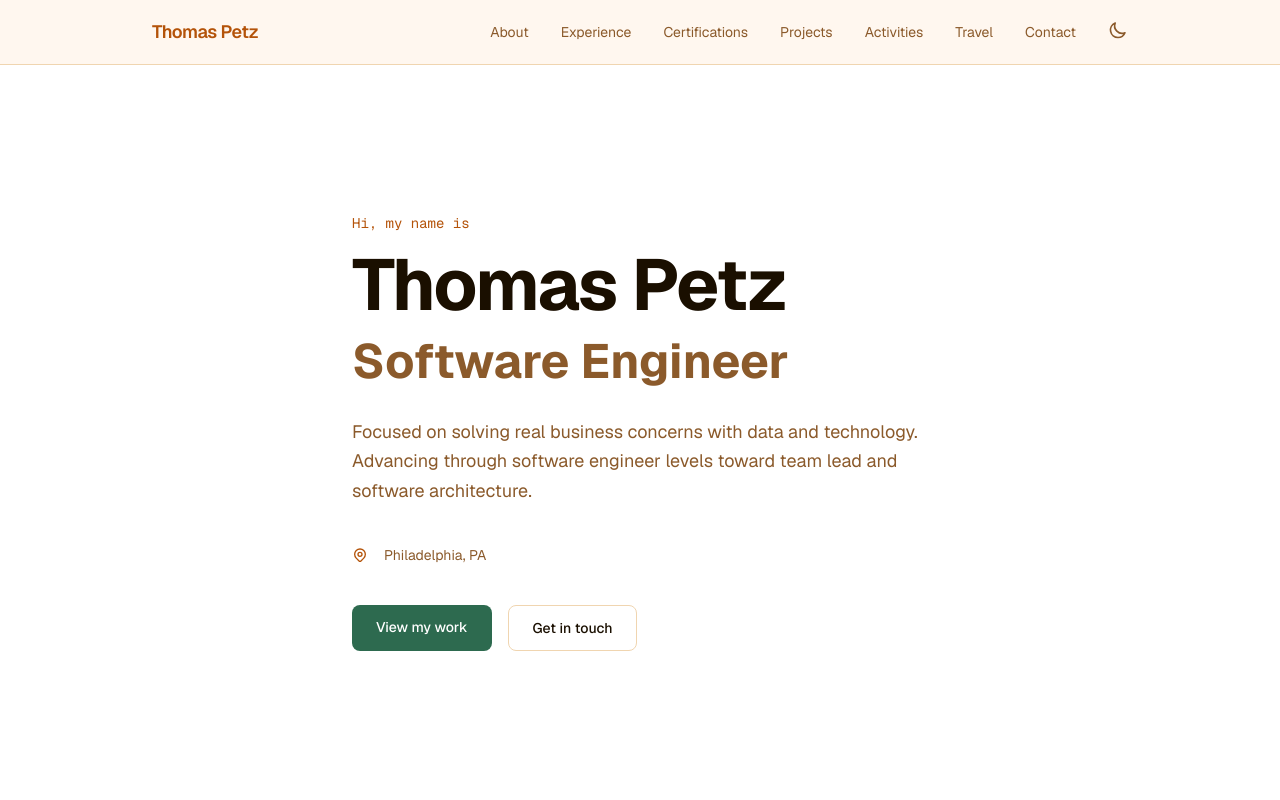
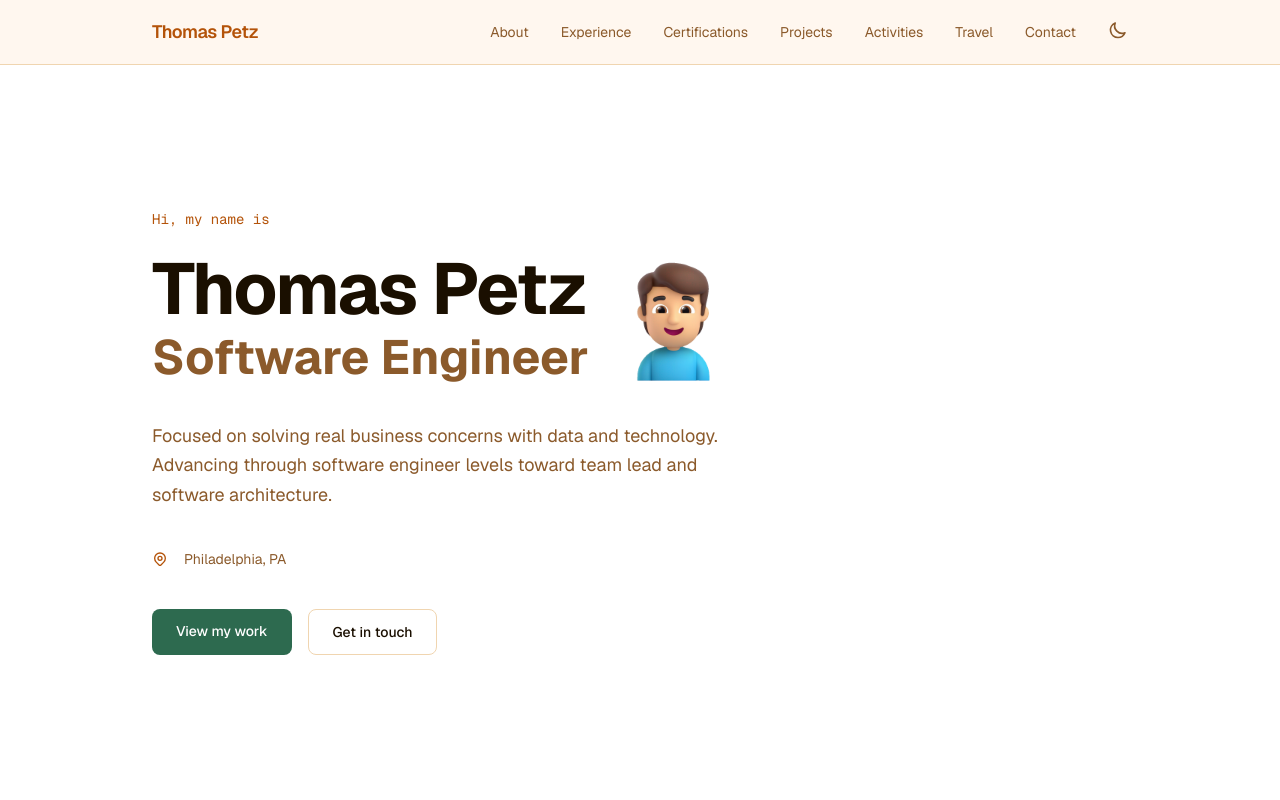
Before and after one commit to tjpetzIII/Portfolio, a Next.js app: page / in a window 1280 px wide. Shown: the top 800 px of the page. Built offline with nearby package versions, Linux system fonts and the light colour scheme.

Commit message:
Added image next to name

```diff
--- a/src/components/Hero.tsx
+++ b/src/components/Hero.tsx
@@ -1,26 +1,56 @@
+import Image from "next/image";
 import { profile } from "@/lib/data";
 
 export default function Hero() {
   return (
-    <section
-      id="about"
-      className="min-h-screen flex items-center pt-16"
-    >
-      <div className="max-w-5xl mx-auto px-6 py-24">
-        <p className="text-accent-secondary font-mono text-sm mb-4">Hi, my name is</p>
-        <h1 className="text-5xl md:text-7xl font-bold tracking-tight mb-4">
+    <section id="about" className="min-h-screen flex items-center pt-16">
+      <div className="max-w-5xl mx-auto px-6 py-24 w-full">
+        <div>
+          <p className="text-accent-secondary font-mono text-sm mb-4">
+            Hi, my name is
+          </p>
+          <div className="flex items-center gap-8 mb-8">
+            <div>
+              <h1 className="text-5xl md:text-7xl font-bold tracking-tight mb-2">
                 {profile.name}
               </h1>
-        <h2 className="text-3xl md:text-5xl font-bold text-muted mb-8">
+              <h2 className="text-3xl md:text-5xl font-bold text-muted">
                 {profile.title}
               </h2>
+            </div>
+            <div className="relative w-28 h-28 md:w-36 md:h-36 shrink-0 overflow-hidden">
+              <Image
+                src="/images/personalPicture.png"
+                alt={profile.name}
+                fill
+                className="object-cover object-top"
+                priority
+              />
+            </div>
+          </div>
           <p className="text-muted text-lg max-w-xl mb-10 leading-relaxed">
             {profile.bio}
           </p>
+
           <div className="flex items-center gap-4 text-sm text-muted mb-10">
-          <svg className="w-4 h-4 text-accent-secondary" fill="none" stroke="currentColor" viewBox="0 0 24 24">
-            <path strokeLinecap="round" strokeLinejoin="round" strokeWidth={2} d="M17.657 16.657L13.414 20.9a1.998 1.998 0 01-2.827 0l-4.244-4.243a8 8 0 1111.314 0z" />
-            <path strokeLinecap="round" strokeLinejoin="round" strokeWidth={2} d="M15 11a3 3 0 11-6 0 3 3 0 016 0z" />
+            <svg
+              className="w-4 h-4 text-accent-secondary"
+              fill="none"
+              stroke="currentColor"
+              viewBox="0 0 24 24"
+            >
+              <path
+                strokeLinecap="round"
+                strokeLinejoin="round"
+                strokeWidth={2}
+                d="M17.657 16.657L13.414 20.9a1.998 1.998 0 01-2.827 0l-4.244-4.243a8 8 0 1111.314 0z"
+              />
+              <path
+                strokeLinecap="round"
+                strokeLinejoin="round"
+                strokeWidth={2}
+                d="M15 11a3 3 0 11-6 0 3 3 0 016 0z"
+              />
             </svg>
             {profile.location}
           </div>
@@ -39,6 +69,7 @@ export default function Hero() {
             </a>
           </div>
         </div>
+      </div>
     </section>
   );
 }
--- a/src/components/Travel.tsx
+++ b/src/components/Travel.tsx
@@ -1,7 +1,12 @@
 "use client";
 
 import { useState } from "react";
-import { ComposableMap, Geographies, Geography, Marker } from "react-simple-maps";
+import {
+  ComposableMap,
+  Geographies,
+  Geography,
+  Marker,
+} from "react-simple-maps";
 import { travelLocations } from "@/lib/data";
 
 const geoUrl = "https://cdn.jsdelivr.net/npm/world-atlas@2/countries-110m.json";
@@ -9,17 +14,17 @@ const geoUrl = "https://cdn.jsdelivr.net/npm/world-atlas@2/countries-110m.json";
 // ISO 3166-1 numeric codes used by world-atlas topojson
 const COUNTRY_ISO: Record<string, string> = {
   "united states": "840",
-  "france": "250",
-  "netherlands": "528",
-  "italy": "380",
-  "canada": "124",
+  france: "250",
+  netherlands: "528",
+  italy: "380",
+  canada: "124",
   "united kingdom": "826",
-  "germany": "276",
-  "spain": "724",
-  "japan": "392",
-  "australia": "036",
-  "brazil": "076",
-  "mexico": "484",
+  germany: "276",
+  spain: "724",
+  japan: "392",
+  australia: "036",
+  brazil: "076",
+  mexico: "484",
 };
 
 function getCountryId(country: string): string | undefined {
@@ -30,14 +35,17 @@ export default function Travel() {
   const [hoveredName, setHoveredName] = useState<string | null>(null);
 
   const hoveredLoc = travelLocations.find((l) => l.name === hoveredName);
-  const highlightedId = hoveredLoc ? getCountryId(hoveredLoc.country) : undefined;
+  const highlightedId = hoveredLoc
+    ? getCountryId(hoveredLoc.country)
+    : undefined;
 
   return (
     <section id="travel" className="py-24">
       <div className="max-w-5xl mx-auto px-6">
         <SectionHeading number="01" title="Travel" />
         <p className="mt-6 text-muted leading-relaxed max-w-xl">
-          Places I&apos;ve been lucky enough to explore. Always planning the next trip.
+          Places I&apos;ve been lucky enough to explore. Always planning the
+          next trip.
         </p>
 
         <div className="mt-8 bg-card border border-border rounded-xl overflow-hidden">
@@ -48,21 +56,27 @@ export default function Travel() {
             <Geographies geography={geoUrl}>
               {({ geographies }) =>
                 geographies.map((geo) => {
-                  const isHighlighted = highlightedId !== undefined && String(geo.id) === highlightedId;
+                  const isHighlighted =
+                    highlightedId !== undefined &&
+                    String(geo.id) === highlightedId;
                   return (
                     <Geography
                       key={geo.rsmKey}
                       geography={geo}
                       style={{
                         default: {
-                          fill: isHighlighted ? "var(--accent-secondary)" : "var(--border)",
+                          fill: isHighlighted
+                            ? "var(--accent-secondary)"
+                            : "var(--border)",
                           stroke: "var(--card)",
                           strokeWidth: 0.5,
                           outline: "none",
                           transition: "fill 0.2s ease",
                         },
                         hover: {
-                          fill: isHighlighted ? "var(--accent-secondary)" : "var(--muted)",
+                          fill: isHighlighted
+                            ? "var(--accent-secondary)"
+                            : "var(--muted)",
                           stroke: "var(--card)",
                           strokeWidth: 0.5,
                           outline: "none",
@@ -94,7 +108,12 @@ export default function Travel() {
               return (
                 <Marker key={`label-${loc.name}`} coordinates={loc.coordinates}>
                   <g transform="translate(-30, -28)">
-                    <rect width={60} height={18} rx={4} fill="var(--foreground)" />
+                    <rect
+                      width={60}
+                      height={18}
+                      rx={4}
+                      fill="var(--foreground)"
+                    />
                     <text
                       x={30}
                       y={12}
@@ -135,7 +154,9 @@ export default function Travel() {
                 <p className="font-semibold text-sm">{loc.name}</p>
                 <p className="text-muted text-xs">{loc.country}</p>
                 {loc.note && (
-                  <p className="text-muted text-xs mt-1 leading-relaxed">{loc.note}</p>
+                  <p className="text-muted text-xs mt-1 leading-relaxed">
+                    {loc.note}
+                  </p>
                 )}
               </div>
             </div>
```
Also changed, not shown: public/images/personalPicture.png (added). Lines whose indentation alone changed are shown as unchanged.
